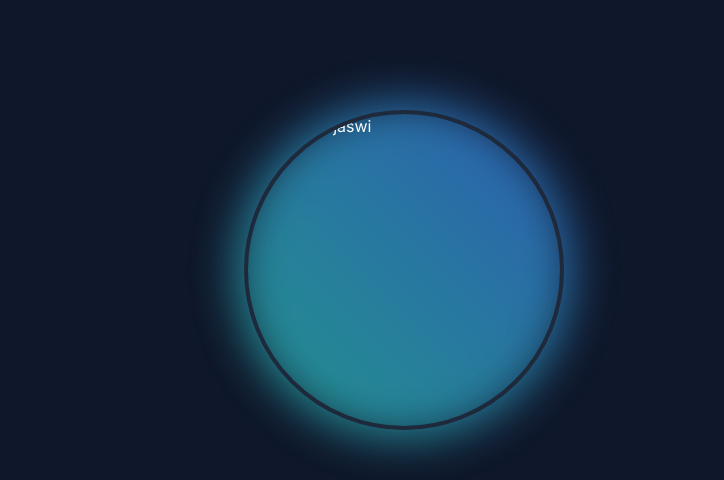
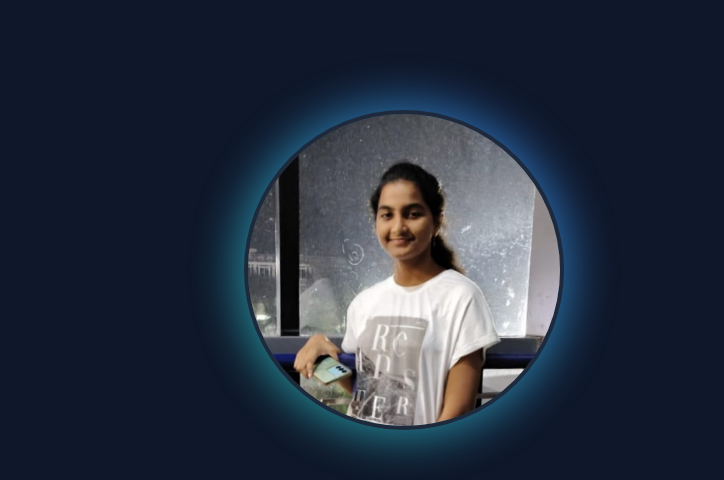
Before and after one commit to Kodalitejaswi/portfolio, a plain HTML site: page index.html in a window 1280 px wide. Shown: the part 150-630 px from the top of the page, 556-1280 px from the left. Drawn offline with nearby package versions, Linux system fonts and the light colour scheme.

Commit message:
Update index.html

```diff
--- a/index.html
+++ b/index.html
@@ -89,7 +89,7 @@
                 </div>
                 <div class="order-1 md:order-2 flex justify-center items-center reveal active">
                     <div class="relative w-64 h-64 md:w-80 md:h-80 profile-img-container">
-                        <img src="C:\Users\kodal\OneDrive\Desktop\photo5.jpge.jpeg" alt="Kodali Tejaswi" class="w-full h-full object-cover rounded-full border-4 border-dark-800 relative z-10">
+                        <img src="myphoto.jpeg" alt="Kodali Tejaswi" class="w-full h-full object-cover rounded-full border-4 border-dark-800 relative z-10">
                     </div>
                 </div>
             </div>
```
